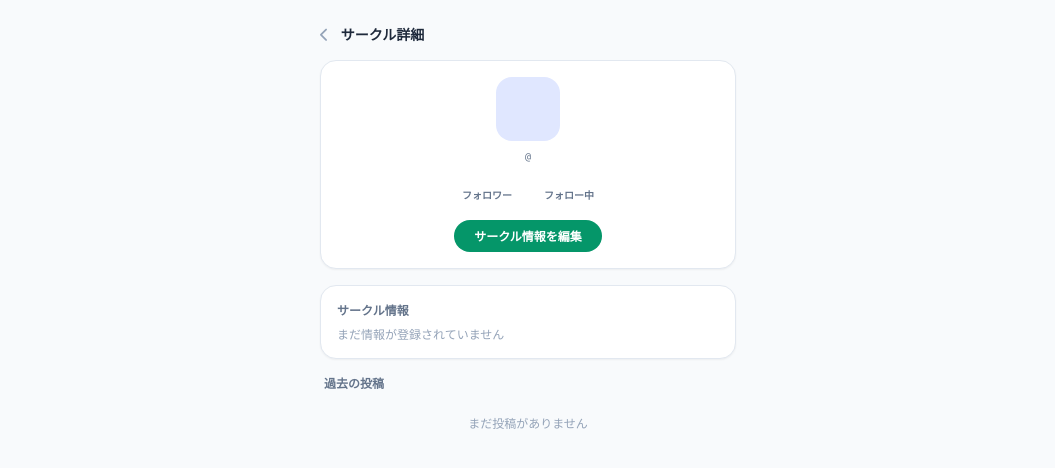
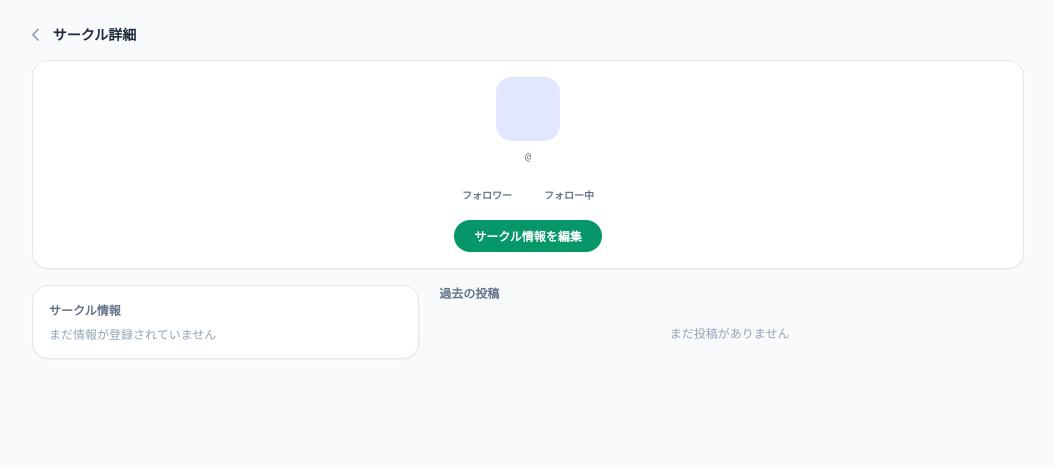
Before and after one commit to Ankou369/circle_search_app, a Flask app: template templates/campus_hub/circle_detail.html in a window 1280 px wide. Shown: the top 468 px of the page, without its empty margins (112-1167 px from the left). Run offline with Flask 3, Linux system fonts and the light colour scheme; the template is opened without the code that fills it, so the values that code supplies are empty; some libraries are stand-ins or nearby versions.

Commit message:
サークル詳細をレスポンシブ対応: PCでは幅を広げ（md:max-w-3xl / lg:max-w-5xl）、サークル情報・学部別部員数（左）と過去の投稿（右）の2カラム表示にして縦長感を解消。スマホでは従来通り1カラム

```diff
--- a/templates/campus_hub/circle_detail.html
+++ b/templates/campus_hub/circle_detail.html
@@ -2,7 +2,7 @@
 
 {% block content %}
 <div class="min-h-screen w-full bg-slate-50 text-slate-800">
-    <div class="max-w-md mx-auto p-4 space-y-4">
+    <div class="max-w-md md:max-w-3xl lg:max-w-5xl mx-auto p-4 space-y-4">
         <div class="flex items-center gap-3 pt-2">
             <a href="/" class="text-slate-400 text-sm"><i class="fa-solid fa-chevron-left"></i></a>
             <span class="font-bold text-sm">サークル詳細</span>
@@ -36,6 +36,8 @@
             {% endif %}
         </div>
 
+        <div class="grid gap-4 lg:grid-cols-5 items-start">
+        <div class="space-y-4 lg:col-span-2">
         <div class="bg-white p-4 rounded-2xl border border-slate-200 shadow-sm">
             <h2 class="text-xs font-bold text-slate-500 mb-2">サークル情報</h2>
             {% if circle_info and (circle_info.circle_time or circle_info.circle_place or circle_info.activity_details or schedule_text) %}
@@ -60,8 +62,9 @@
             </dl>
         </div>
         {% endif %}
+        </div>
 
-        <div>
+        <div class="lg:col-span-3">
             <h2 class="text-xs font-bold text-slate-500 mb-2 px-1">過去の投稿</h2>
             <div class="space-y-2">
             {% for post in posts %}
@@ -81,6 +84,7 @@
             {% endfor %}
             </div>
         </div>
+        </div>
     </div>
 </div>
 {% endblock %}
```
